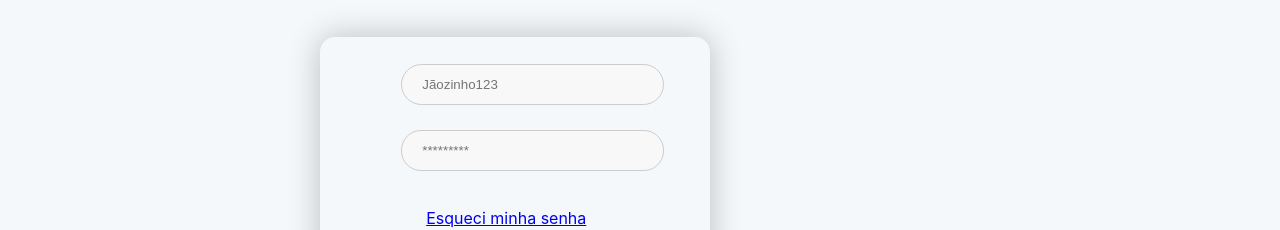
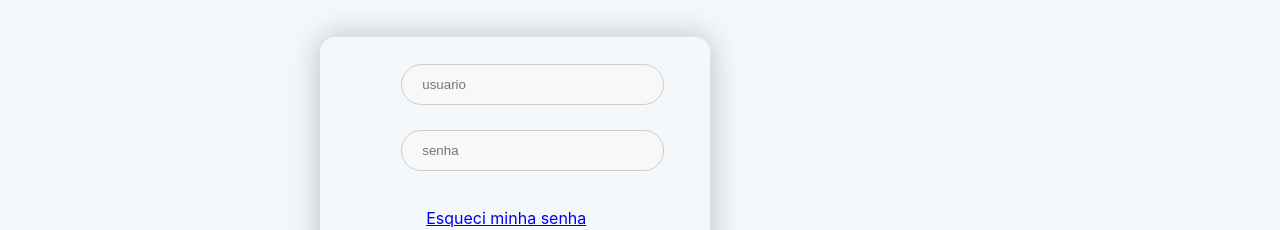
Before and after one commit to uniamerica/CMDM-front, a React (Create React App) app: page /Login in a window 1280 px wide. Shown: the part 187-417 px from the top of the page. Built offline with nearby package versions, Linux system fonts and the light colour scheme.

Commit message:
Feito alguns testes

```diff
--- a/src/pages/Login.jsx
+++ b/src/pages/Login.jsx
@@ -32,8 +32,6 @@ export default function Login() {
     setPassword(e.target.value);
   };
 
-  console.debug("Login", authenticated)
-
   return (
     <div className={styles.login}>
       <Header />
@@ -48,7 +46,8 @@ export default function Login() {
             onChange={handleChangeEmail}
             name="username"
             type="text"
-            placeholder="Jãozinho123"
+            data-testid="usernameInput"
+            placeholder="usuario"
             required
           />
           <input
@@ -57,7 +56,8 @@ export default function Login() {
             onChange={handleChangePassword}
             type="password"
             name="password"
-            placeholder="*********"
+            data-testid="passwordInput"
+            placeholder="senha"
             required
           />
           <br />
```
Also changed, not shown: 1 other file (tests, documents, lock files or other folders).
